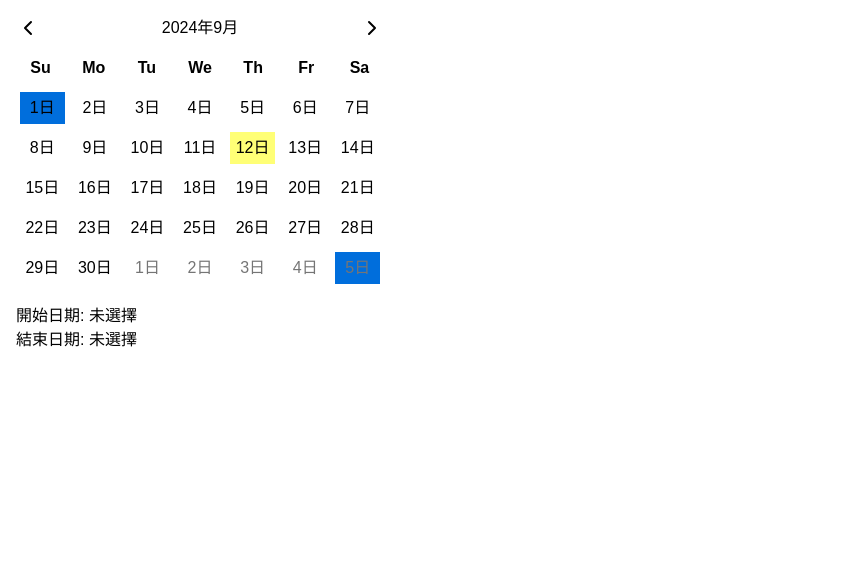
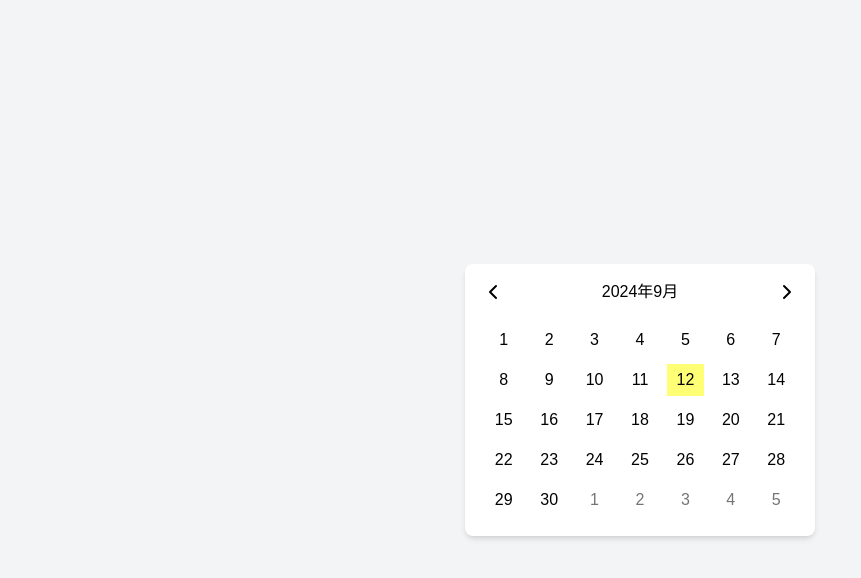
Before and after one commit to evan17458/datePicekHomeWork, a Next.js app: page / in a window 1280 px wide. Shown: the top 578 px of the page, without its empty margins (0-861 px from the left). Built offline with nearby package versions, Linux system fonts and the light colour scheme.

Commit message:
修正css

```diff
--- a/app/page.js
+++ b/app/page.js
@@ -12,8 +12,8 @@ import {
   isAfter,
   isBefore,
   addDays,
-  getDay,
 } from "date-fns";
+import { zhTW } from "date-fns/locale";
 import { ChevronLeft, ChevronRight } from "lucide-react";
 
 const DateRangePicker = () => {
@@ -45,17 +45,17 @@ const DateRangePicker = () => {
   const renderDays = () => {
     const monthStart = startOfMonth(currentMonth);
     const monthEnd = endOfMonth(monthStart);
-    const startDate = startOfWeek(monthStart);
-    const endDate = endOfWeek(monthEnd);
+    const startDay = startOfWeek(monthStart);
+    const endDay = endOfWeek(monthEnd);
 
     const dateFormat = "d";
     const rows = [];
 
     let days = [];
-    let day = startDate;
+    let day = startDay;
     let formattedDate = "";
 
-    while (day <= endDate) {
+    while (day <= endDay) {
       for (let i = 0; i < 7; i++) {
         formattedDate = format(day, dateFormat);
         const cloneDay = day;
@@ -74,7 +74,7 @@ const DateRangePicker = () => {
         let textColor = isCurrentMonth ? "inherit" : dayState.nonCurrentMonth;
         if (isToday) backgroundColor = dayState.today;
         if (isSelected) backgroundColor = dayState.active;
-        // if (isInRange) backgroundColor = dayState.active;
+        if (isInRange) backgroundColor = dayState.active;
 
         days.push(
           <div
@@ -83,7 +83,7 @@ const DateRangePicker = () => {
             key={day}
             onClick={() => onDateClick(cloneDay)}
           >
-            {formattedDate}日
+            {formattedDate}
           </div>
         );
         day = addDays(day, 1);
@@ -106,7 +106,7 @@ const DateRangePicker = () => {
           className="cursor-pointer"
           onClick={() => setCurrentMonth(addMonths(currentMonth, -1))}
         />
-        <span>{format(currentMonth, dateFormat)}</span>
+        <span>{format(currentMonth, dateFormat, { locale: zhTW })}</span>
         <ChevronRight
           className="cursor-pointer"
           onClick={() => setCurrentMonth(addMonths(currentMonth, 1))}
@@ -115,34 +115,30 @@ const DateRangePicker = () => {
     );
   };
 
-  const renderDaysOfWeek = () => {
-    const dateFormat = "EEEEEE";
-    const days = [];
-    let startDate = startOfWeek(currentMonth);
+  // const renderDaysOfWeek = () => {
+  //   const dateFormat = "EEEEEE";
+  //   const days = [];
+  //   let startDay = startOfWeek(currentMonth);
 
-    for (let i = 0; i < 7; i++) {
-      days.push(
-        <div key={i} className="font-bold">
-          {format(addDays(startDate, i), dateFormat)}
-        </div>
-      );
-    }
+  //   for (let i = 0; i < 7; i++) {
+  //     days.push(
+  //       <div key={i} className="font-bold">
+  //         {format(addDays(startDay, i), dateFormat, { locale: zhTW })}
+  //       </div>
+  //     );
+  //   }
 
-    return (
-      <div className="grid grid-cols-7 gap-1 text-center mb-2">{days}</div>
-    );
-  };
+  //   return (
+  //     <div className="grid grid-cols-7 gap-1 text-center mb-2">{days}</div>
+  //   );
+  // };
 
   return (
-    <div className="p-4 w-[400px]">
-      {renderHeader()}
-      {renderDaysOfWeek()}
-      {renderDays()}
-      <div className="mt-4">
-        <p>
-          開始日期: {startDate ? format(startDate, "yyyy-MM-dd") : "未選擇"}
-        </p>
-        <p>結束日期: {endDate ? format(endDate, "yyyy-MM-dd") : "未選擇"}</p>
+    <div className="flex justify-center items-center min-h-screen bg-gray-100">
+      <div className="bg-white p-4 rounded-lg shadow-md w-[350px] ">
+        {renderHeader()}
+        {/* {renderDaysOfWeek()} */}
+        {renderDays()}
       </div>
     </div>
   );
```
